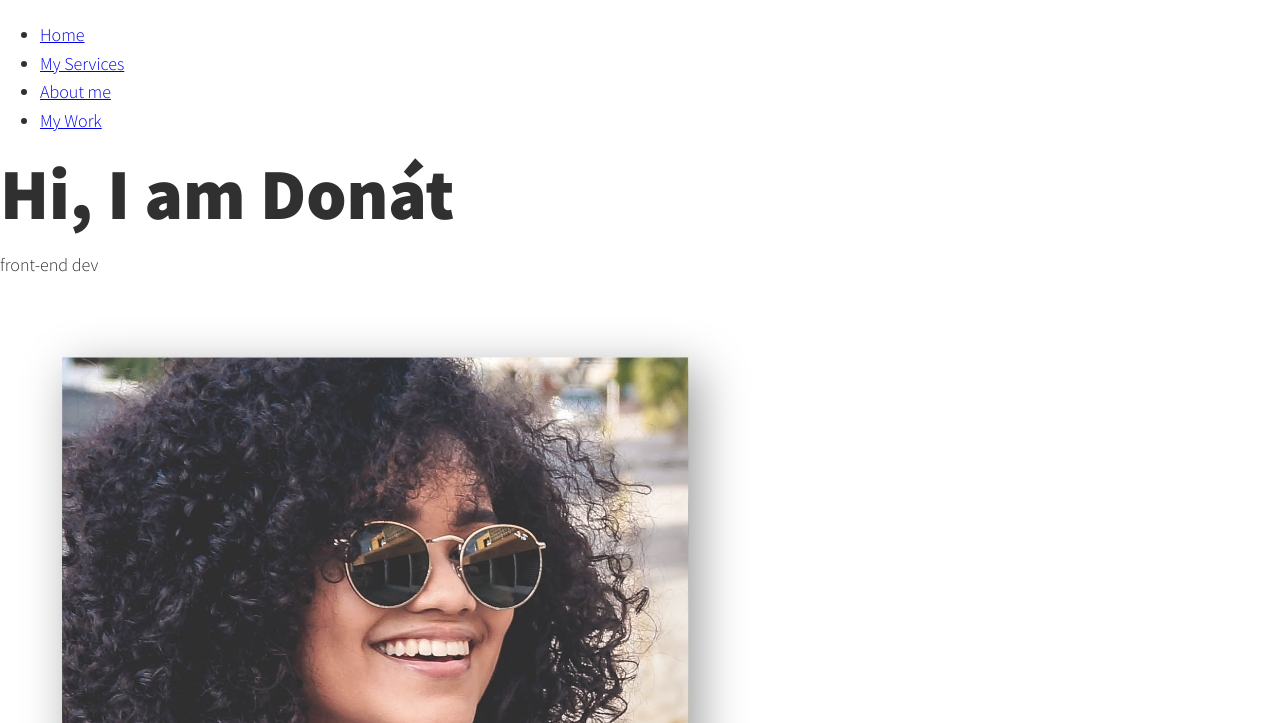
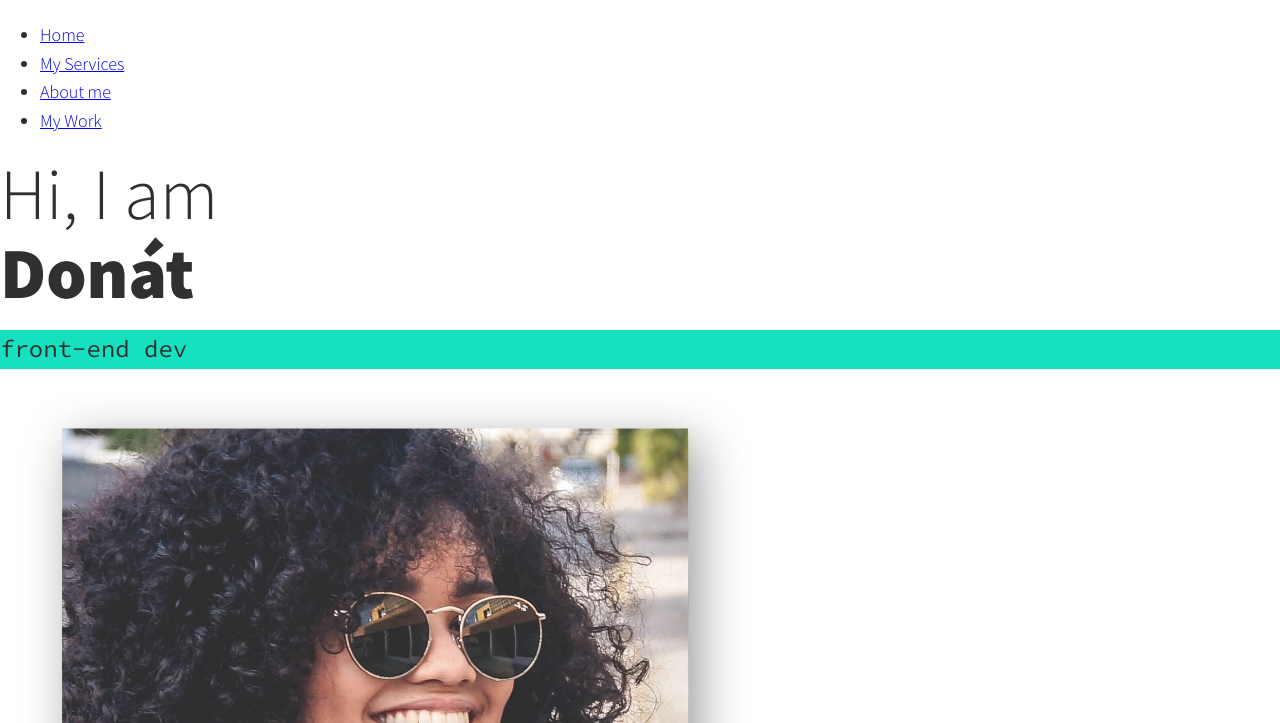
Before and after one commit to donatmarton/portfolio-website, a plain HTML site: page index.html in a window 1280 px wide. Shown: the part 77-800 px from the top of the page. Drawn offline with nearby package versions, Linux system fonts and the light colour scheme.

Commit message:
Style typography

```diff
--- a/css/style.css
+++ b/css/style.css
@@ -47,6 +47,9 @@ img {
   max-width: 100%;
 }
 
+strong {
+  font-weight: var(--fw-bold);
+}
 
 /* Typography */
 
@@ -68,3 +71,26 @@ h2 {
 h3 {
   font-size: var(--fs-h3);
 }
+
+.section__title {
+  margin-bottom: 0.25em;
+}
+
+.section__title--intro {
+  font-weight: var(--fw-reg);
+}
+
+.section__title--intro strong {
+  display: block;
+}
+
+.section__subtitle {
+  margin: 0;
+  font-size: var(--fs-h3);
+}
+
+.section__subtitle--intro,
+.section__subtitle--about {
+  background-color: var(--clr-accent);
+  font-family: var(--ff-secondary);
+}
```
